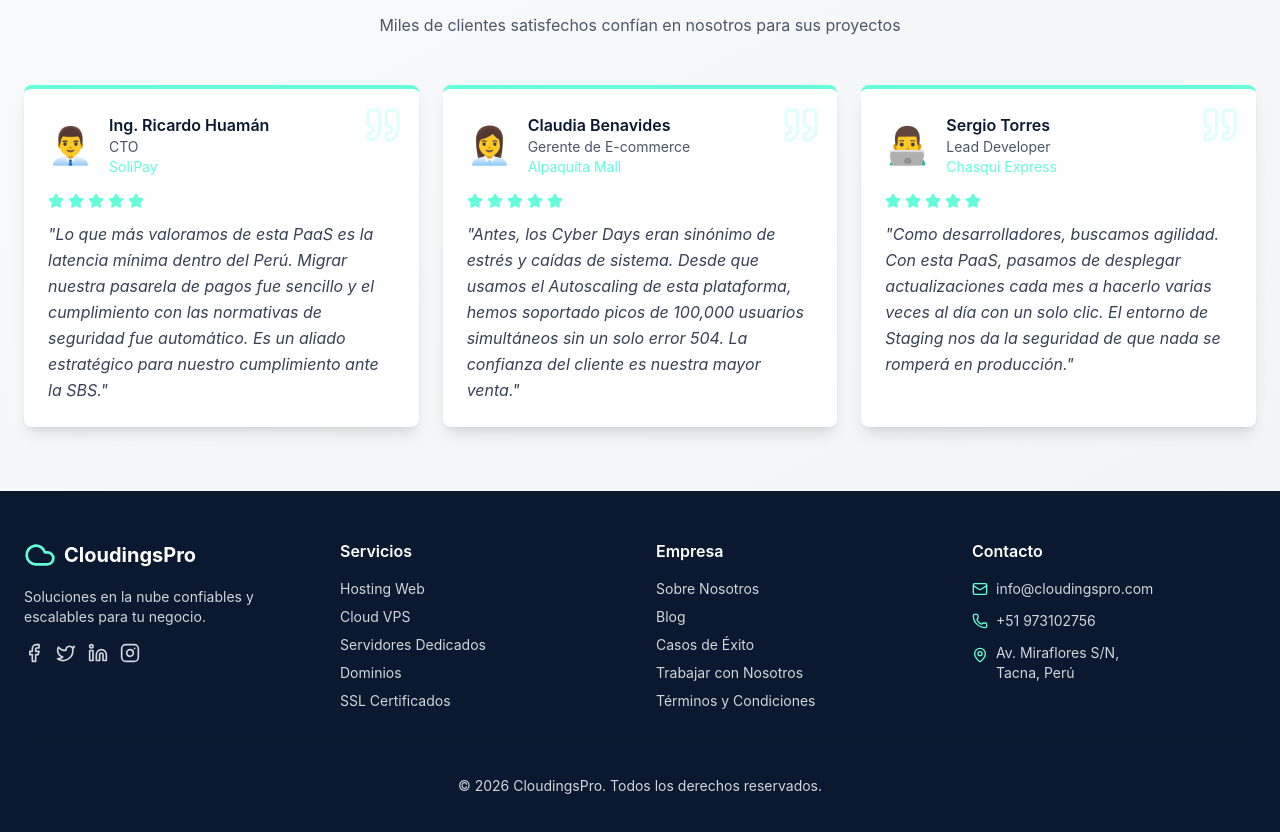
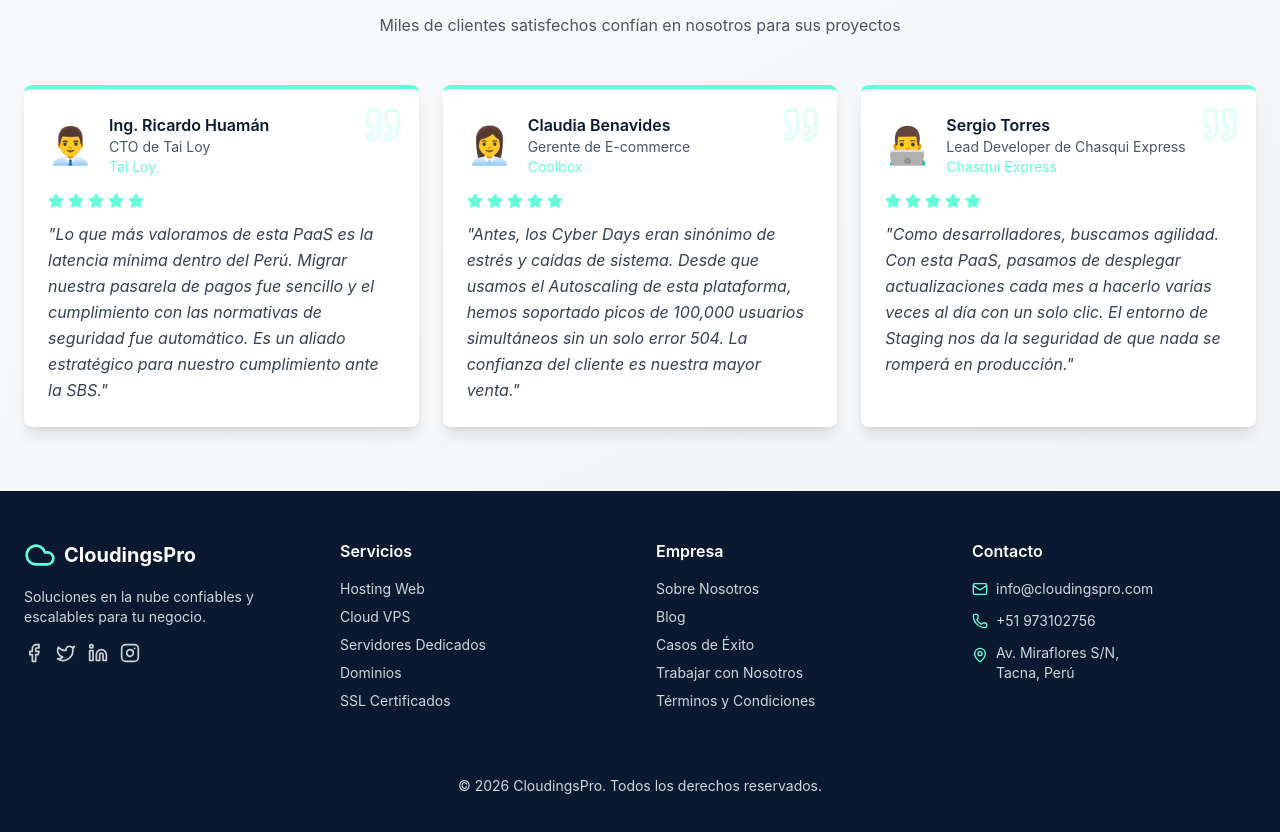
Before and after one commit to derlyzflv/cloudingspro, a React (Vite) app: page / in a window 1280 px wide. Shown: the part 2880-3712 px from the top of the page. Built offline with nearby package versions, Linux system fonts and the light colour scheme.

Commit message:
Testimonios

```diff
--- a/src/app/components/Testimonials.tsx
+++ b/src/app/components/Testimonials.tsx
@@ -3,15 +3,15 @@ import { Star, Quote } from 'lucide-react';
 const testimonials = [
   {
     name: 'Ing. Ricardo Huamán',
-    company: 'SoliPay',
-    role: 'CTO',
+    company: 'Tai Loy',
+    role: 'CTO de Tai Loy',
     image: '👨‍💼',
     rating: 5,
     text: 'Lo que más valoramos de esta PaaS es la latencia mínima dentro del Perú. Migrar nuestra pasarela de pagos fue sencillo y el cumplimiento con las normativas de seguridad fue automático. Es un aliado estratégico para nuestro cumplimiento ante la SBS.'
   },
   {
     name: 'Claudia Benavides',
-    company: 'Alpaquita Mall',
+    company: 'Coolbox',
     role: 'Gerente de E-commerce',
     image: '👩‍💼',
     rating: 5,
@@ -20,7 +20,7 @@ const testimonials = [
   {
     name: 'Sergio Torres',
     company: 'Chasqui Express',
-    role: 'Lead Developer',
+    role: 'Lead Developer de Chasqui Express',
     image: '👨‍💻',
     rating: 5,
     text: 'Como desarrolladores, buscamos agilidad. Con esta PaaS, pasamos de desplegar actualizaciones cada mes a hacerlo varias veces al día con un solo clic. El entorno de Staging nos da la seguridad de que nada se romperá en producción.'
```
